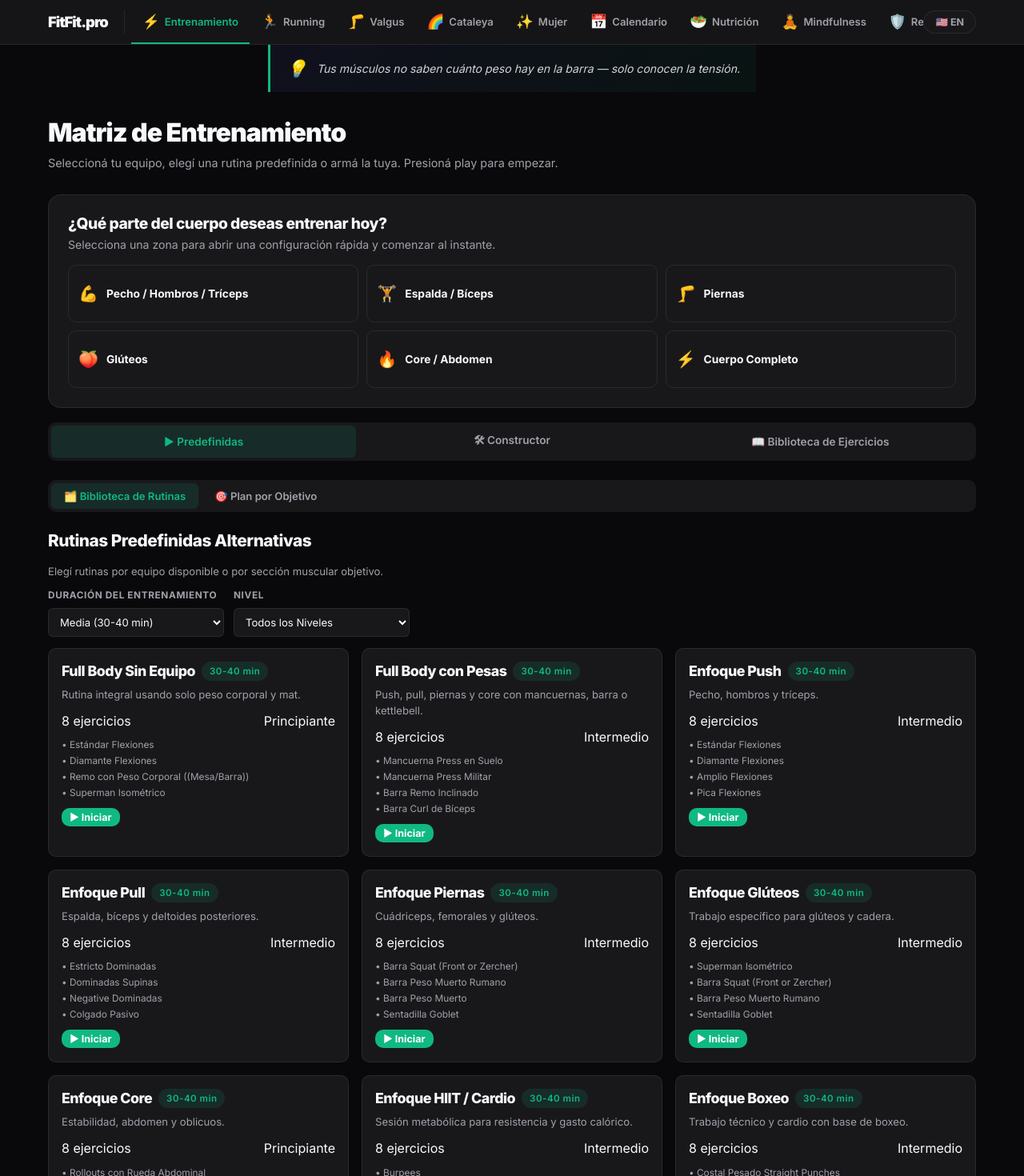
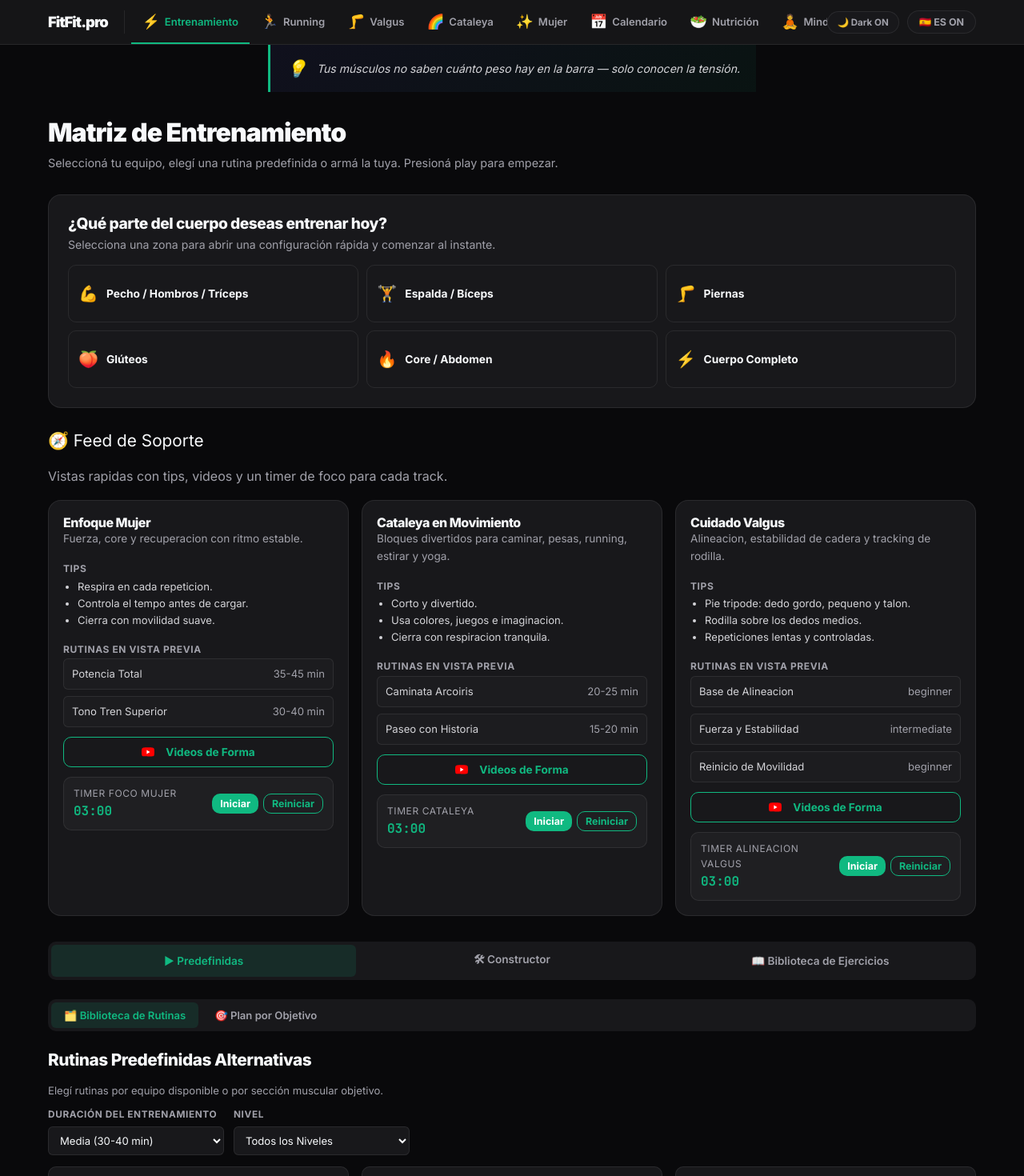
Before and after one commit to emiliodom/fitfit.pro, a React (Vite) app: page / in a window 1280 px wide. Shown: the top 1470 px of the page at 80% size. Built offline with nearby package versions, Linux system fonts and the light colour scheme.

Commit message:
Add theme toggle and training support feed

```diff
--- a/src/App.css
+++ b/src/App.css
@@ -53,6 +53,13 @@
 }
 .nav-tabs::-webkit-scrollbar { display: none; }
 
+.nav-controls {
+  display: flex;
+  align-items: center;
+  gap: 10px;
+  margin-left: auto;
+}
+
 .nav-btn {
   padding: 16px 14px;
   background: none;
@@ -85,7 +92,6 @@
 }
 
 .lang-toggle {
-  margin-left: auto;
   padding: 6px 14px;
   background: var(--bg-surface);
   color: var(--text-muted);
@@ -103,6 +109,24 @@
 }
 
 .lang-toggle:hover {
+  border-color: var(--accent);
+  color: var(--accent);
+}
+
+.theme-toggle {
+  padding: 6px 12px;
+  background: var(--bg-surface);
+  color: var(--text-muted);
+  border: 1px solid var(--border-color);
+  border-radius: 20px;
+  font-size: 0.72rem;
+  font-weight: 700;
+  cursor: pointer;
+  transition: all 0.2s;
+  white-space: nowrap;
+}
+
+.theme-toggle:hover {
   border-color: var(--accent);
   color: var(--accent);
 }
@@ -3373,13 +3397,20 @@
     letter-spacing: 0.3px;
   }
 
-  .lang-toggle {
+  .nav-controls {
     position: fixed;
     top: 10px;
     right: 12px;
     z-index: 150;
+    flex-direction: column;
+    align-items: flex-end;
+    gap: 6px;
+  }
+
+  .lang-toggle,
+  .theme-toggle {
     padding: 6px 10px;
-    font-size: 0.7rem;
+    font-size: 0.68rem;
   }
 
   .view-toggle {
@@ -3496,6 +3527,10 @@
   .motivational-quote {
     margin: 8px 12px 0;
     border-radius: var(--radius-md);
+  }
+
+  .feed-grid {
+    grid-template-columns: 1fr;
   }
 }
 
@@ -3745,6 +3780,77 @@
   margin-top: 16px;
 }
 
+/* ── Training Feed ── */
+.training-feed {
+  margin-top: 24px;
+}
+
+.feed-grid {
+  display: grid;
+  grid-template-columns: repeat(3, minmax(0, 1fr));
+  gap: 16px;
+}
+
+.feed-card {
+  background: var(--bg-surface);
+  border: 1px solid var(--border-color);
+  border-radius: var(--radius-lg);
+  padding: 18px;
+  display: flex;
+  flex-direction: column;
+  gap: 12px;
+}
+
+.feed-card h3 {
+  font-size: 1rem;
+}
+
+.feed-card p {
+  color: var(--text-muted);
+  font-size: 0.85rem;
+}
+
+.feed-tips {
+  padding-left: 18px;
+  font-size: 0.82rem;
+  color: var(--text-secondary);
+  line-height: 1.6;
+}
+
+.feed-routines {
+  display: grid;
+  gap: 8px;
+  font-size: 0.82rem;
+  color: var(--text-secondary);
+}
+
+.feed-routine {
+  display: flex;
+  justify-content: space-between;
+  gap: 8px;
+  padding: 8px 10px;
+  border-radius: var(--radius-sm);
+  border: 1px solid var(--border-color);
+  background: rgba(255, 255, 255, 0.02);
+}
+
+.feed-timer {
+  display: flex;
+  align-items: center;
+  justify-content: space-between;
+  gap: 10px;
+  padding: 10px 12px;
+  border: 1px solid var(--border-color);
+  border-radius: var(--radius-md);
+  background: rgba(255, 255, 255, 0.03);
+}
+
+.feed-timer-display {
+  font-family: var(--font-mono);
+  font-weight: 700;
+  color: var(--accent);
+}
+
 @media (max-width: 900px) {
   .quick-body-grid {
     grid-template-columns: repeat(2, minmax(0, 1fr));
--- a/src/App.jsx
+++ b/src/App.jsx
@@ -18,6 +18,13 @@ function App() {
   const tracker = useRoutineTracker();
   const { t, lang, setLang } = useLanguage();
   const [quoteIndex, setQuoteIndex] = useState(0);
+  const [theme, setTheme] = useState(() => {
+    try {
+      return localStorage.getItem('fitfit_theme') || 'dark';
+    } catch {
+      return 'dark';
+    }
+  });
 
   const quotes = t('quotes');
   const heroQuote = Array.isArray(quotes) && quotes.length > 0 ? quotes[quoteIndex] : '';
@@ -34,6 +41,13 @@ function App() {
     }, 10000);
     return () => clearInterval(intervalId);
   }, [quotes]);
+
+  useEffect(() => {
+    document.body.setAttribute('data-theme', theme);
+    try {
+      localStorage.setItem('fitfit_theme', theme);
+    } catch {}
+  }, [theme]);
 
   const TABS = [
     { id: 'training', label: t('nav.training'), icon: '⚡' },
@@ -60,6 +74,8 @@ function App() {
         onTabChange={handleTabChange}
         lang={lang}
         setLang={setLang}
+        theme={theme}
+        setTheme={setTheme}
       />
       {heroQuote && (
         <div className="motivational-quote">
--- a/src/components/Navbar.jsx
+++ b/src/components/Navbar.jsx
@@ -1,4 +1,5 @@
-export default function Navbar({ tabs, activeTab, onTabChange, lang, setLang }) {
+export default function Navbar({ tabs, activeTab, onTabChange, lang, setLang, theme, setTheme }) {
+  const isDark = theme !== 'light';
   return (
     <nav className="navbar">
       <div className="nav-inner">
@@ -16,14 +17,24 @@ export default function Navbar({ tabs, activeTab, onTabChange, lang, setLang })
             </button>
           ))}
         </div>
+        <div className="nav-controls">
+          <button
+            className="theme-toggle"
+            onClick={() => setTheme(isDark ? 'light' : 'dark')}
+            title={isDark ? 'Switch to Light Theme' : 'Switch to Dark Theme'}
+            aria-label={isDark ? 'Switch to Light Theme' : 'Switch to Dark Theme'}
+          >
+            {isDark ? '🌙 Dark ON' : '☀ Light ON'}
+          </button>
           <button
             className="lang-toggle"
             onClick={() => setLang(lang === 'en' ? 'es' : 'en')}
             title={lang === 'en' ? 'Cambiar a Español' : 'Switch to English'}
             aria-label={lang === 'en' ? 'Switch to Spanish' : 'Switch to English'}
           >
-          {lang === 'en' ? '🇪🇸 ES' : '🇺🇸 EN'}
+            {lang === 'en' ? '🇺🇸 EN ON' : '🇪🇸 ES ON'}
           </button>
+        </div>
       </div>
     </nav>
   );
--- a/src/components/Training/TrainingPage.jsx
+++ b/src/components/Training/TrainingPage.jsx
@@ -7,9 +7,13 @@ import EquipmentFilter from './EquipmentFilter';
 import ExerciseCard from './ExerciseCard';
 import RoutinePlayer from './RoutinePlayer';
 import MuscleMap from './MuscleMap';
+import YouTubeCarousel from './YouTubeCarousel';
 import { useTimer } from '../../hooks/useTimer';
 import { playBeep } from '../../utils/audio';
 import { getExerciseDisplayName } from '../../utils/exerciseDisplay';
+import womenData from '../../data/womenRoutines.json';
+import kidsData from '../../data/kidsTraining.json';
+import valgusData from '../../data/valgusRoutines.json';
 
 function getPhaseKey(week) {
   if (week <= 4) return 'foundation';
@@ -19,6 +23,28 @@ function getPhaseKey(week) {
 
 function resolveExercises(ids) {
   return ids.map(id => exerciseData.exercises.find(e => e.id === id)).filter(Boolean);
+}
+
+function FeedTimer({ label, t }) {
+  const timer = useTimer(180);
+  return (
+    <div className="feed-timer">
+      <div>
+        <div style={{ fontSize: '0.75rem', color: 'var(--text-muted)', textTransform: 'uppercase', letterSpacing: 0.6 }}>
+          {label}
+        </div>
+        <div className="feed-timer-display">{timer.display}</div>
+      </div>
+      <div style={{ display: 'flex', gap: 6 }}>
+        {!timer.isRunning ? (
+          <button className="btn btn-primary btn-sm" onClick={timer.start}>{t('common.start')}</button>
+        ) : (
+          <button className="btn btn-ghost btn-sm" onClick={timer.pause}>{t('common.pause')}</button>
+        )}
+        <button className="btn btn-outline btn-sm" onClick={() => timer.reset(180)}>{t('common.reset')}</button>
+      </div>
+    </div>
+  );
 }
 
 export default function TrainingPage({ tracker }) {
@@ -223,6 +249,43 @@ export default function TrainingPage({ tracker }) {
     return quickStartTargets.find(target => target.id === quickTarget)?.label || '';
   }, [quickStartTargets, quickTarget]);
 
+  const trainingFeed = useMemo(() => {
+    const getTips = (key) => {
+      const tips = t(key);
+      return Array.isArray(tips) ? tips : [tips];
+    };
+
+    return [
+      {
+        id: 'women',
+        title: t('training.feed.womenTitle'),
+        description: t('training.feed.womenDesc'),
+        tips: getTips('training.feed.womenTips'),
+        routines: womenData.sections?.[0]?.routines?.slice(0, 3) || [],
+        videoQuery: 'women strength workout technique',
+        timerLabel: t('training.feed.womenTimer'),
+      },
+      {
+        id: 'kids',
+        title: t('training.feed.kidsTitle'),
+        description: t('training.feed.kidsDesc'),
+        tips: getTips('training.feed.kidsTips'),
+        routines: kidsData.categories?.[0]?.sessions?.slice(0, 3) || [],
+        videoQuery: 'kids yoga flow',
+        timerLabel: t('training.feed.kidsTimer'),
+      },
+      {
+        id: 'valgus',
+        title: t('training.feed.valgusTitle'),
+        description: t('training.feed.valgusDesc'),
+        tips: getTips('training.feed.valgusTips'),
+        routines: valgusData.routines?.slice(0, 3) || [],
+        videoQuery: 'knee valgus alignment exercises',
+        timerLabel: t('training.feed.valgusTimer'),
+      },
+    ];
+  }, [t]);
+
   const getTargetPool = (targetId, source) => {
     if (targetId === 'glutes') {
       return source.filter(ex => ex.muscles.some(m => m.toLowerCase().includes('glute')));
@@ -384,6 +447,46 @@ export default function TrainingPage({ tracker }) {
               <span className="quick-body-icon">{target.icon}</span>
               <span>{target.label}</span>
             </button>
+          ))}
+        </div>
+      </div>
+
+      <div className="section training-feed">
+        <div className="section-title">🧭 {t('training.feed.title')}</div>
+        <p style={{ color: 'var(--text-muted)', marginBottom: 16 }}>{t('training.feed.subtitle')}</p>
+        <div className="feed-grid">
+          {trainingFeed.map(card => (
+            <div key={card.id} className="feed-card">
+              <div>
+                <h3>{card.title}</h3>
+                <p>{card.description}</p>
+              </div>
+              <div>
+                <strong style={{ fontSize: '0.75rem', textTransform: 'uppercase', letterSpacing: 0.6, color: 'var(--text-muted)' }}>
+                  {t('training.feed.tipsLabel')}
+                </strong>
+                <ul className="feed-tips">
+                  {card.tips.map((tip, idx) => (
+                    <li key={idx}>{tip}</li>
+                  ))}
+                </ul>
+              </div>
+              <div>
+                <strong style={{ fontSize: '0.75rem', textTransform: 'uppercase', letterSpacing: 0.6, color: 'var(--text-muted)' }}>
+                  {t('training.feed.routinesLabel')}
+                </strong>
+                <div className="feed-routines">
+                  {card.routines.map((routine, idx) => (
+                    <div key={idx} className="feed-routine">
+                      <span>{lang === 'es' ? routine.nameEs || routine.name : routine.name}</span>
+                      <span style={{ color: 'var(--text-muted)' }}>{routine.duration || routine.level || routine.frequency}</span>
+                    </div>
+                  ))}
+                </div>
+              </div>
+              <YouTubeCarousel exerciseName={card.videoQuery} lang={lang} asButton={true} />
+              <FeedTimer label={card.timerLabel} t={t} />
+            </div>
           ))}
         </div>
       </div>
--- a/src/i18n/en.json
+++ b/src/i18n/en.json
@@ -71,6 +71,36 @@
   "training": {
     "title": "Training Matrix",
     "subtitle": "Select equipment, choose a preset routine or build your own. Press play to begin.",
+    "feed": {
+      "title": "Support Feed",
+      "subtitle": "Quick previews with tips, video cues, and a focus timer for each track.",
+      "tipsLabel": "Tips",
+      "routinesLabel": "Preview routines",
+      "womenTitle": "Women Focus",
+      "womenDesc": "Strength, core, and recovery flow with steady pacing.",
+      "womenTips": [
+        "Lead with breath on every rep.",
+        "Control tempo before adding load.",
+        "Finish with recovery mobility."
+      ],
+      "womenTimer": "Women focus timer",
+      "kidsTitle": "Cataleya Moves",
+      "kidsDesc": "Playful training blocks for walking, weights, running, stretching, and yoga.",
+      "kidsTips": [
+        "Keep it fun and short.",
+        "Use colors, games, and imagination.",
+        "End with calm breathing."
+      ],
+      "kidsTimer": "Cataleya timer",
+      "valgusTitle": "Valgus Care",
+      "valgusDesc": "Alignment drills, hip stability, and knee tracking cues.",
+      "valgusTips": [
+        "Tripod foot: big toe, little toe, heel.",
+        "Knee tracks over middle toes.",
+        "Slow reps and full control."
+      ],
+      "valgusTimer": "Valgus alignment timer"
+    },
     "predefined": "Predefined",
     "goalBased": "Goal Plan",
     "workoutLibrary": "Workout Library",
--- a/src/i18n/es.json
+++ b/src/i18n/es.json
@@ -71,6 +71,36 @@
   "training": {
     "title": "Matriz de Entrenamiento",
     "subtitle": "Seleccioná tu equipo, elegí una rutina predefinida o armá la tuya. Presioná play para empezar.",
+    "feed": {
+      "title": "Feed de Soporte",
+      "subtitle": "Vistas rapidas con tips, videos y un timer de foco para cada track.",
+      "tipsLabel": "Tips",
+      "routinesLabel": "Rutinas en vista previa",
+      "womenTitle": "Enfoque Mujer",
+      "womenDesc": "Fuerza, core y recuperacion con ritmo estable.",
+      "womenTips": [
+        "Respira en cada repeticion.",
+        "Controla el tempo antes de cargar.",
+        "Cierra con movilidad suave."
+      ],
+      "womenTimer": "Timer foco mujer",
+      "kidsTitle": "Cataleya en Movimiento",
+      "kidsDesc": "Bloques divertidos para caminar, pesas, running, estirar y yoga.",
+      "kidsTips": [
+        "Corto y divertido.",
+        "Usa colores, juegos e imaginacion.",
+        "Cierra con respiracion tranquila."
+      ],
+      "kidsTimer": "Timer Cataleya",
+      "valgusTitle": "Cuidado Valgus",
+      "valgusDesc": "Alineacion, estabilidad de cadera y tracking de rodilla.",
+      "valgusTips": [
+        "Pie tripode: dedo gordo, pequeno y talon.",
+        "Rodilla sobre los dedos medios.",
+        "Repeticiones lentas y controladas."
+      ],
+      "valgusTimer": "Timer alineacion valgus"
+    },
     "predefined": "Predefinidas",
     "goalBased": "Plan por Objetivo",
     "workoutLibrary": "Biblioteca de Rutinas",
```
Also changed, not shown: src/index.css (+23 -0 lines). Lines whose indentation alone changed are shown as unchanged.
